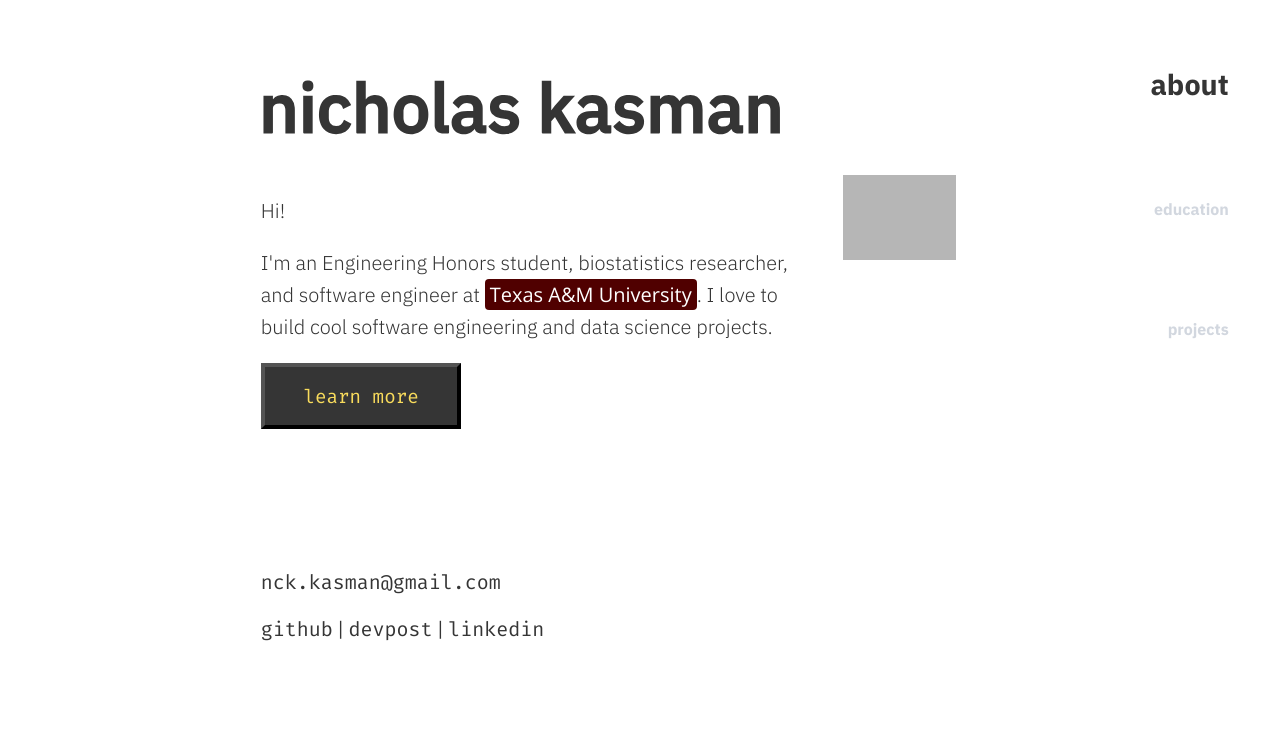
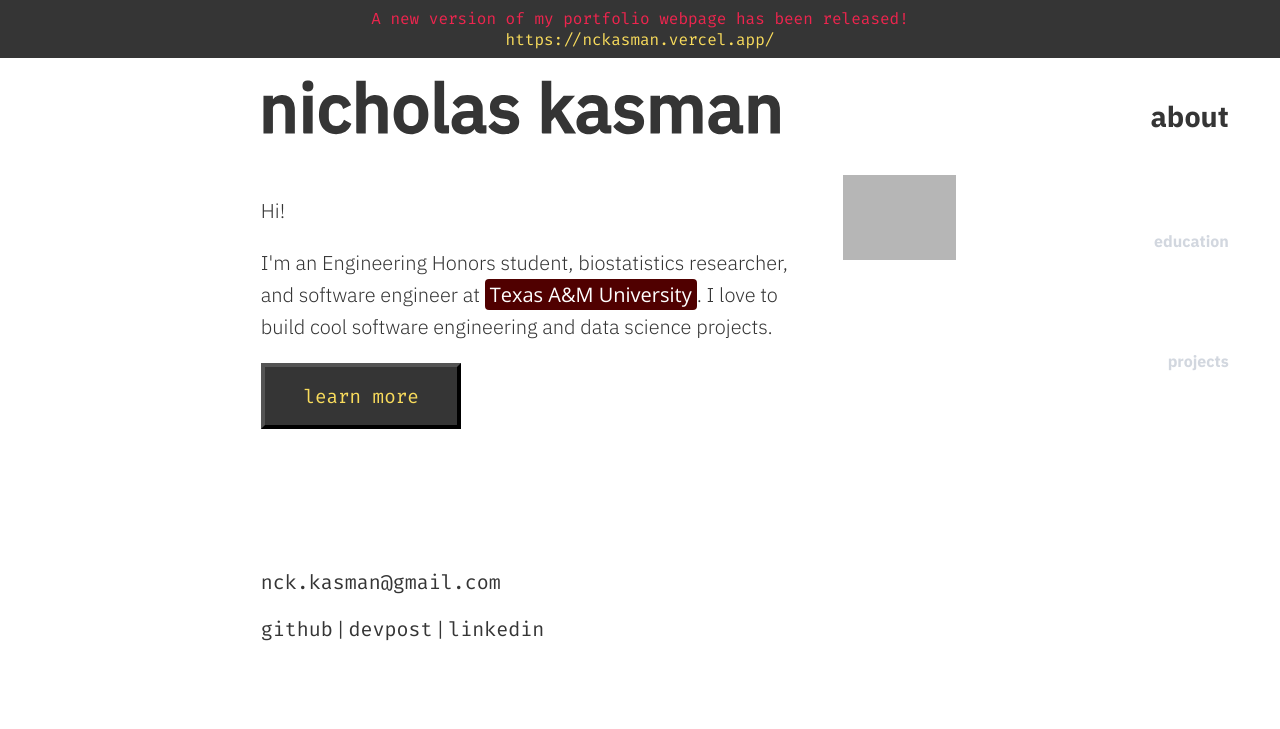
Before and after one commit to nckasman/nckasman.github.io, a plain HTML site: page index.html in a window 1280 px wide. Shown: the top 729 px of the page. Drawn offline with nearby package versions, Linux system fonts and the light colour scheme; grey boxes are pictures that could not be loaded.

Commit message:
add announcement

```diff
--- a/index.css
+++ b/index.css
@@ -36,7 +36,7 @@ body {
 
 #scrollpath {
     position: fixed;
-    top: 2.5%;
+    top: 5%;
     right: 2.5%;
     width: .25%;
     background: rgba(255, 255, 255, 0.05);
@@ -45,7 +45,7 @@ body {
 
 #progressbar {
     position: fixed;
-    top: 2.5%;
+    top: 5%;
     right: 2.5%;
     width: .25%;
     background: linear-gradient(to top, var(--jet), var(--grey));
@@ -66,6 +66,7 @@ body {
 nav {
     text-transform: lowercase;
     position: fixed;
+    top: 5%;
     right: 4%;
     font-family: var(--plex);
     font-weight: 700;
@@ -352,3 +353,28 @@ footer {
       transform: scale(1.5);
     }
   }
+
+  #announcement {
+    position: fixed;
+    z-index: 1;
+    left: 0;
+    top: 0;
+    color: var(--jet);
+    font-family: var(--fira);
+    background-color: var(--jet);
+    width: 100%;
+}
+
+#announcement div {
+    text-align: center;
+    line-height: 5px;
+    color: var(--red);
+}
+
+#announcement div a {
+    color: var(--yellow);
+}
+
+#newlink:hover {
+    color: "black";
+}
--- a/index.html
+++ b/index.html
@@ -21,7 +21,12 @@
     </style>
 
     <body>
-
+        <div id = "announcement">
+            <div>
+                <p>A new version of my portfolio webpage has been released!</p>
+                <p><a id = "newlink" href = "https://nckasman.vercel.app/">https://nckasman.vercel.app/</a></p>
+            </div>
+        </div>
 
         <div id = "progressbar"></div>
         <div id = "scrollpath"></div>
```
